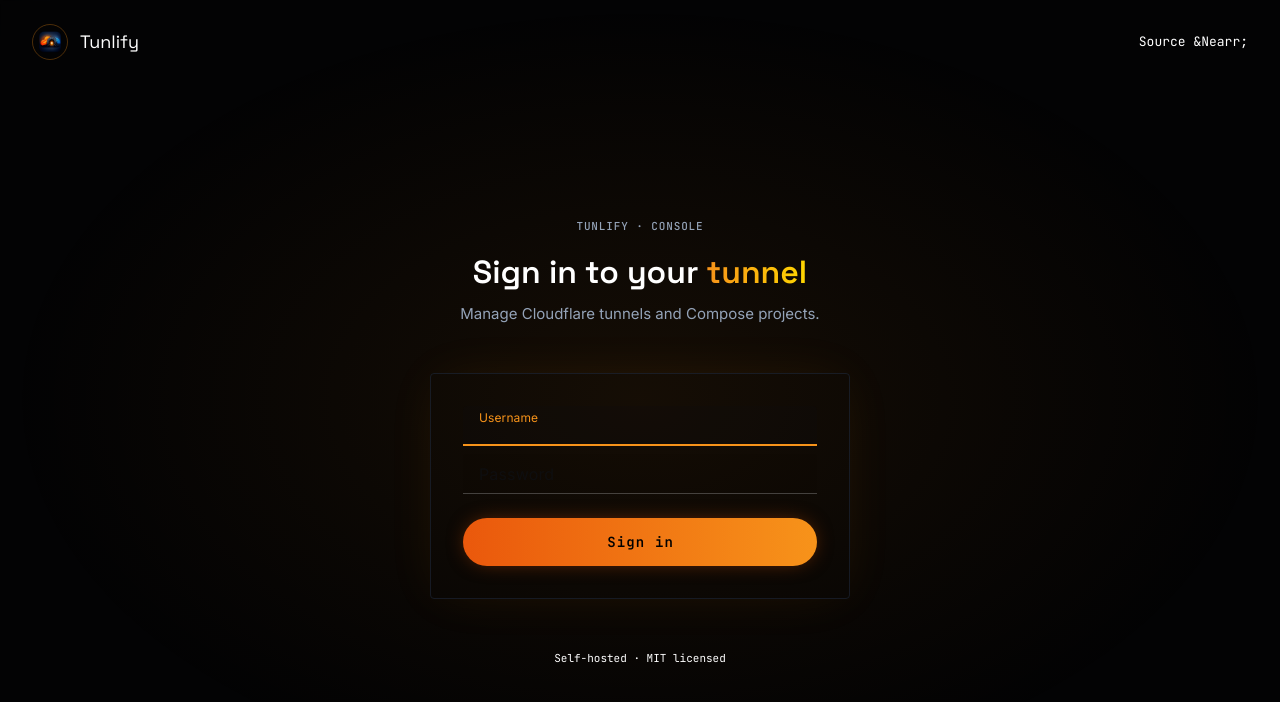
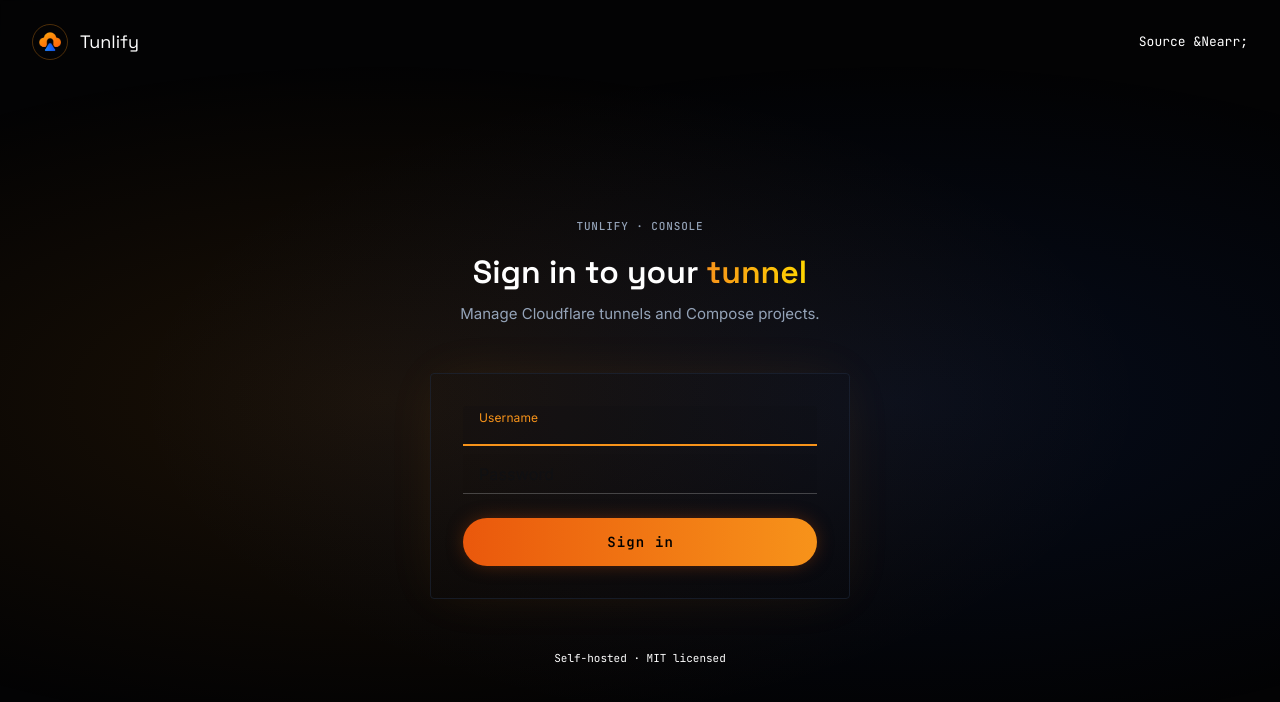
Before and after one commit to luzyver/Tunlify, a Vue app in the folder frontend/: page /login in a window 1280 px wide. Shown: the top 702 px of the page. Built offline with nearby package versions, Linux system fonts and the light colour scheme.

Commit message:
style: Add blue glow accents and adjust radial glows for UI polish

```diff
--- a/frontend/src/App.vue
+++ b/frontend/src/App.vue
@@ -10,6 +10,7 @@
 <template>
   <v-app v-if="isAppMode">
     <div class="bg-orange-glow pointer-events-none" style="position: fixed; inset: 0; z-index: 0;" />
+    <div class="bg-blue-glow pointer-events-none" style="position: fixed; inset: 0; z-index: 0;" />
     <div class="bg-grid pointer-events-none" style="position: fixed; inset: 0; z-index: 0;" />
     <AppSidebar />
     <v-main style="position: relative; z-index: 1;">
--- a/frontend/src/assets/main.css
+++ b/frontend/src/assets/main.css
@@ -67,9 +67,12 @@
   -webkit-mask-image: radial-gradient(circle at center, black 40%, transparent 100%);
 }
 
-/* Orange radial glow */
+/* Accent radial glows */
 .bg-orange-glow {
-  background: radial-gradient(ellipse at center, rgba(247, 147, 26, 0.08) 0%, transparent 70%);
+  background: radial-gradient(ellipse at 30% 50%, rgba(247, 147, 26, 0.1) 0%, transparent 60%);
+}
+.bg-blue-glow {
+  background: radial-gradient(ellipse at 70% 50%, rgba(37, 99, 235, 0.1) 0%, transparent 60%);
 }
 
 /* Glass morphism */
--- a/frontend/src/views/LoginView.vue
+++ b/frontend/src/views/LoginView.vue
@@ -34,6 +34,7 @@
   <v-app>
     <v-main>
       <div class="bg-orange-glow" style="position: fixed; inset: 0; z-index: 0;" />
+      <div class="bg-blue-glow" style="position: fixed; inset: 0; z-index: 0;" />
       <div class="bg-grid" style="position: fixed; inset: 0; z-index: 0;" />
       <div style="position: relative; z-index: 1; min-height: 100vh; display: flex; flex-direction: column;">
         <header style="display: flex; align-items: center; justify-content: space-between; padding: 24px 32px; max-width: 1280px; width: 100%; margin: 0 auto;">
```
Also changed, not shown: frontend/public/icon.png.
